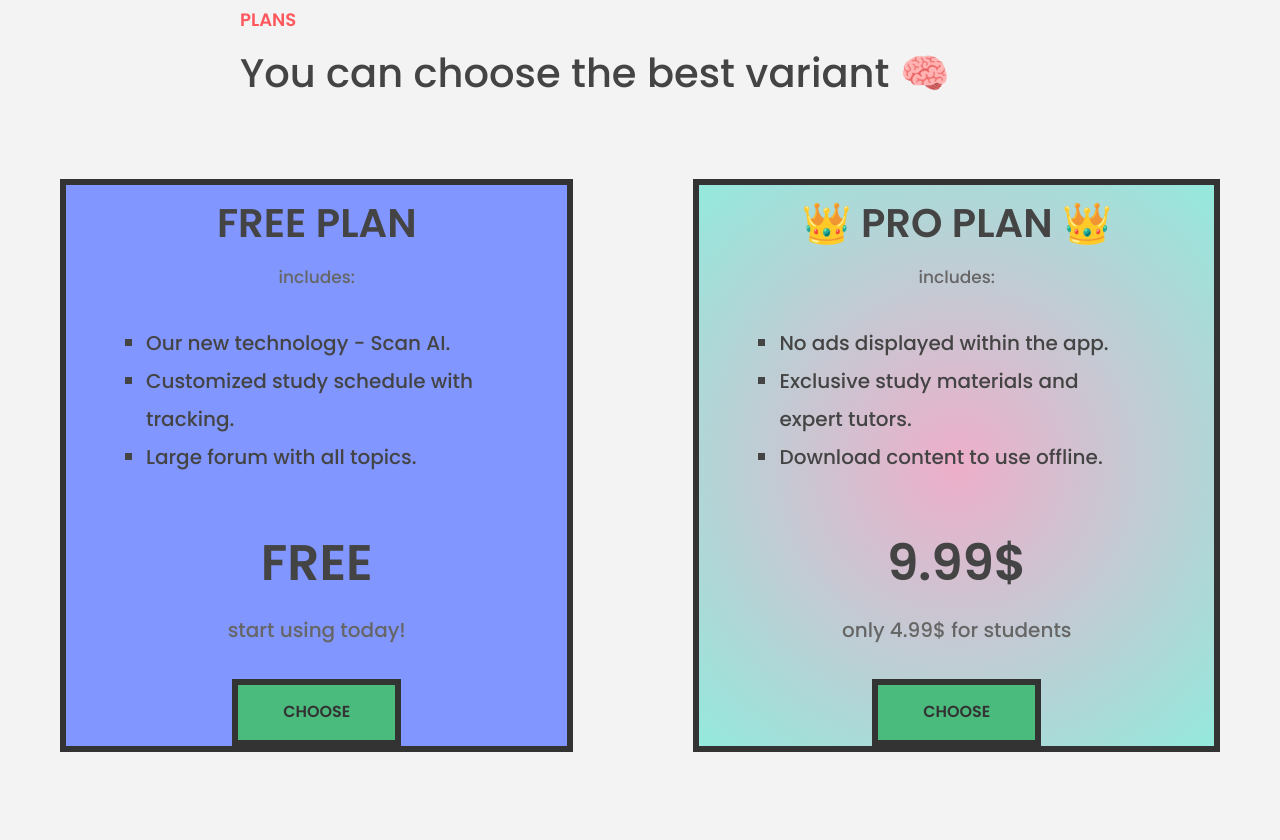
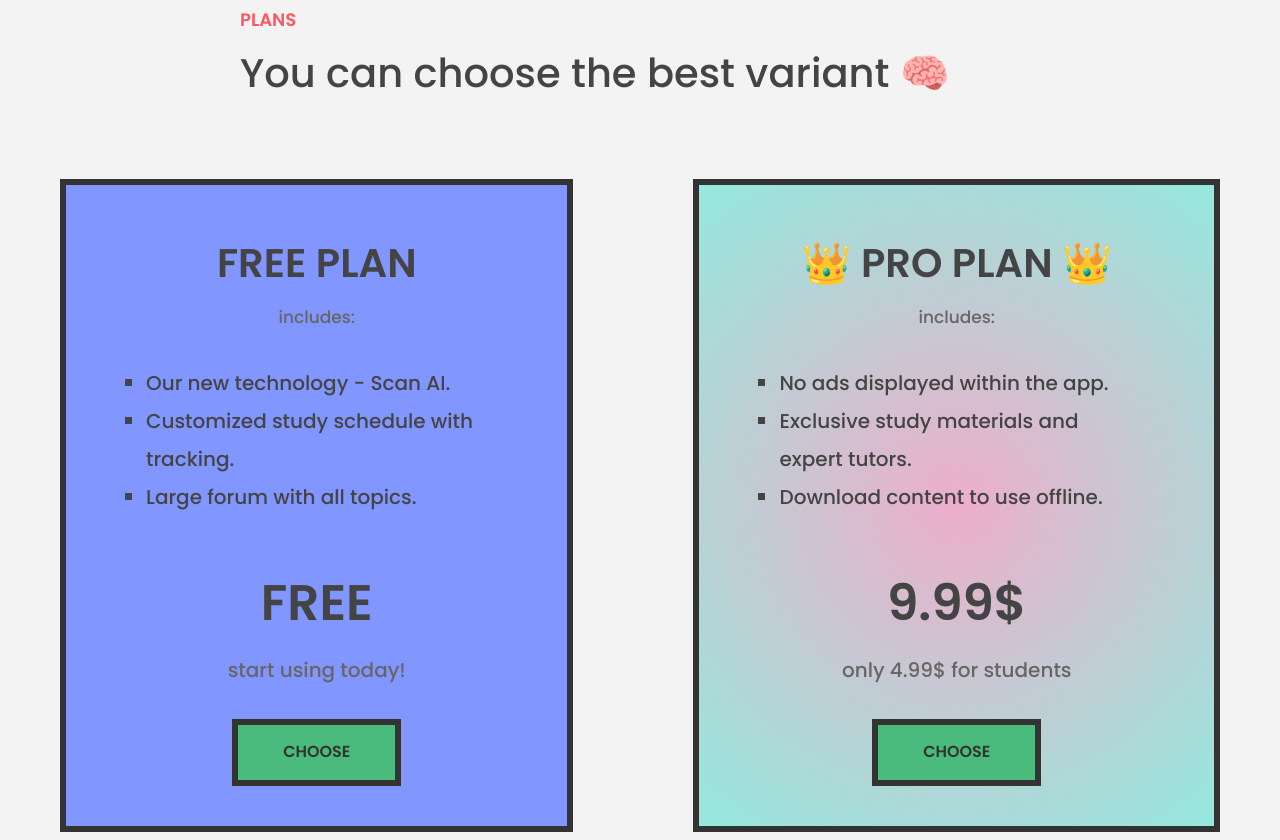
Before and after one commit to andriiprokhor/studify, a plain HTML site: page index.html in a window 1280 px wide. Shown: the part 3320-4160 px from the top of the page. Drawn offline with Linux system fonts and the light colour scheme.

Commit message:
Changed padding

```diff
--- a/style.css
+++ b/style.css
@@ -672,7 +672,7 @@ h4 {
 
 .plan {
   border: #333 solid 0.6rem;
-  padding: 0 8rem;
+  padding: 4rem 8rem;
   text-align: center;
 }
 
```
